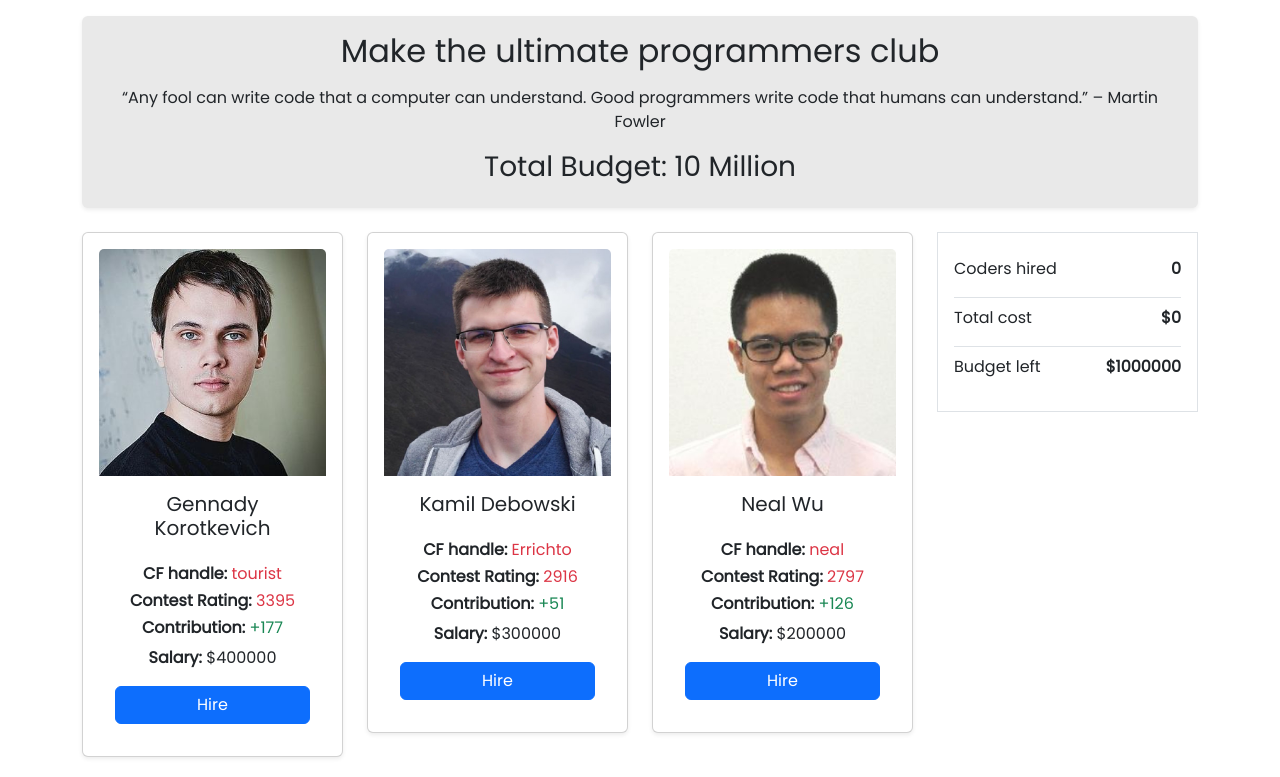
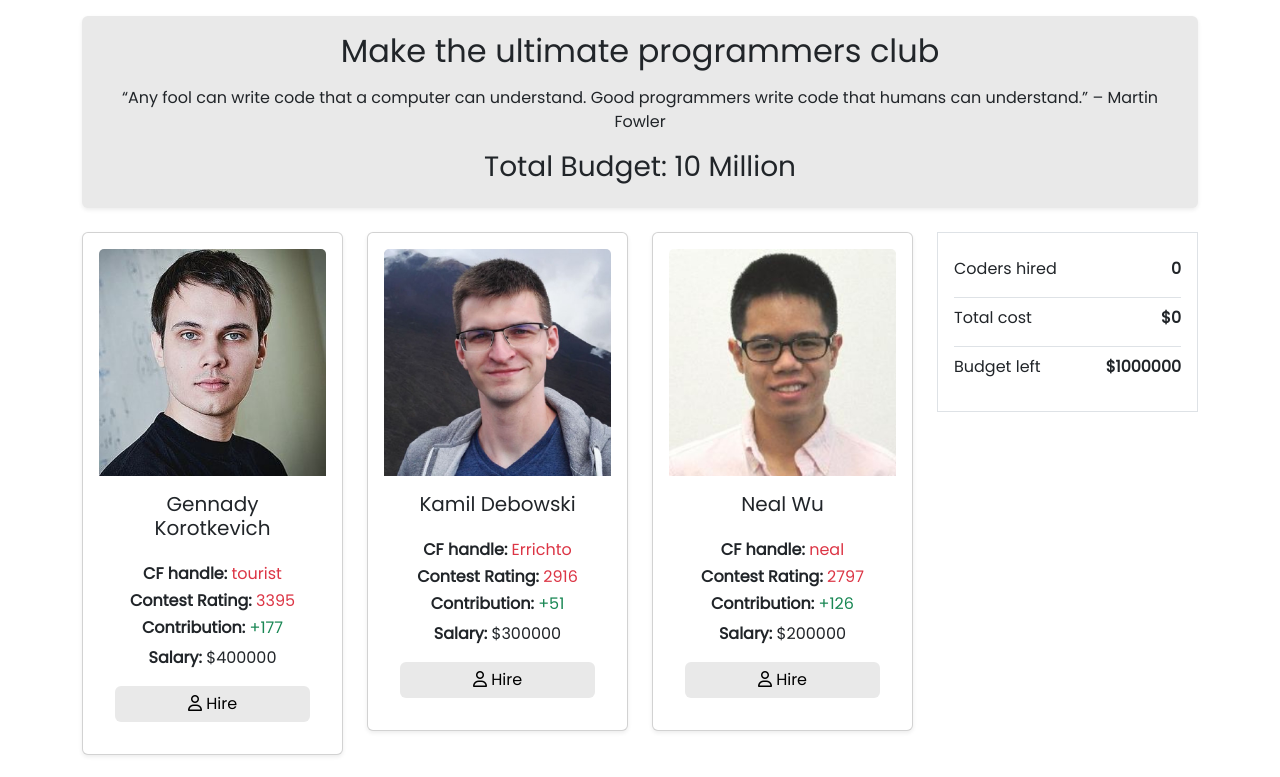
Before and after one commit to faisalmh4045/programmers-club, a React (Vite) app: page / in a window 1280 px wide. Shown: the top 777 px of the page. Built offline with nearby package versions, Linux system fonts and the light colour scheme.

Commit message:
update hire button styles

```diff
--- a/src/components/Programmer/Programmer.jsx
+++ b/src/components/Programmer/Programmer.jsx
@@ -2,6 +2,12 @@ import { Button, Card, Col } from "react-bootstrap";
 
 const Programmer = ({ programmer, handleHiring }) => {
     const { img, name, handle, rating, contribution, salary } = programmer;
+
+    const btnStyles = {
+        backgroundColor: "#E9E9E9",
+        color: "black",
+        border: "0",
+    };
 
     return (
         <Col>
@@ -30,8 +36,9 @@ const Programmer = ({ programmer, handleHiring }) => {
                     <Button
                         onClick={() => handleHiring(programmer)}
                         className="w-100"
+                        style={btnStyles}
                     >
-                        Hire
+                        <i className="fa-regular fa-user"></i> Hire
                     </Button>
                 </Card.Body>
             </Card>
```
